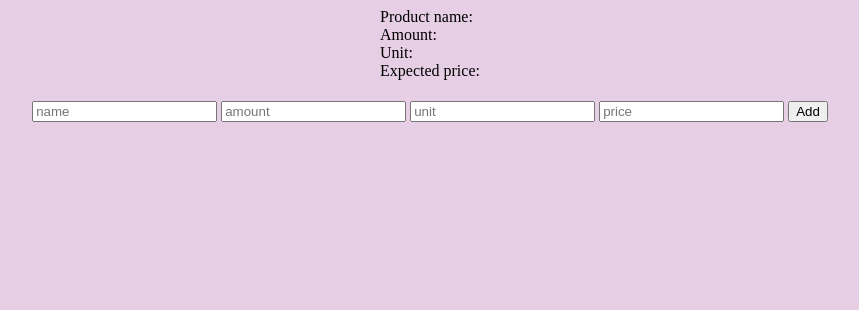
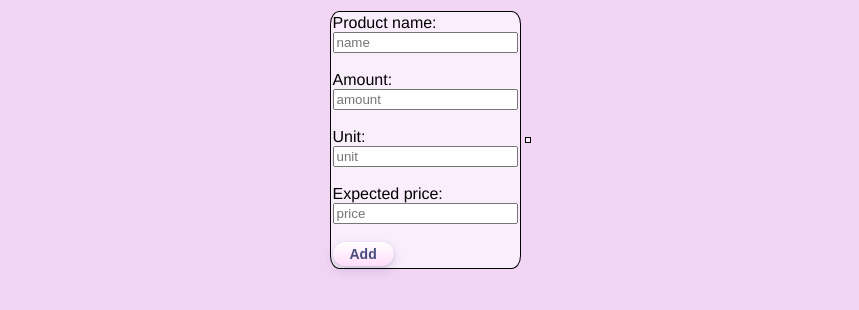
Before and after one commit to Benio-sama/shopping_list_app, a website: page public/index.html in a window 1280 px wide. Shown: the whole page, without its empty margins (210-1069 px from the left). Drawn offline with Linux system fonts and the light colour scheme; no server answers.

Commit message:
font, button, margins

```diff
--- a/public/index.html
+++ b/public/index.html
@@ -7,33 +7,29 @@
     <link rel="stylesheet" href="style.css">
 </head>
 <body>
+    <table id="content">
+        <tbody>
+            <tr>
+                <td>
                     <div>
                         <label for="product"> Product name: </label><br>
-
+                        <input type="text" id="product" placeholder="name"><br><br>
                         <label for="amount"> Amount: </label><br>
-
+                        <input type="number" id="amount" placeholder="amount"><br><br>
                         <label for="unit"> Unit: </label><br>
-
+                        <input type="text" id="unit" placeholder="unit"><br><br>
                         <label for="exp_price"> Expected price: </label><br>
-       <br>
-
+                        <input type="number" id="exp_price" placeholder="price"><br><br>
+                        <button id="add"> Add </button>
                     </div>
-    <div>
-        <table id="list">
-           <tbody>
-            <tr>
-                <td><input type="text" id="product" placeholder="name"></td>
-                <td><input type="number" id="amount" placeholder="amount"></td>
-                <td><input type="text" id="unit" placeholder="unit"></td>
-                <td> <input type="number" id="exp_price" placeholder="price"></td>
-                <td colspan="2"><button id="add"> Add </button></td>
+                </td>
+                <td>
+                     <div id="list">
+                    </div>
+                </td>
             </tr>
-
-           </tbody>
-
         </tbody>
     </table>
-    </div>
     <script type="module" src="frontend.js"></script>
 </body>
 </html>
--- a/public/style.css
+++ b/public/style.css
@@ -1,8 +1,42 @@
 body{
-    background-color: rgb(230, 207, 228);
+    background-color: #f2d4f5;
+    font-family: 'Franklin Gothic Medium', 'Arial Narrow', Arial, sans-serif;
 }
 
 div{
     margin: auto;
     width:  fit-content;
+    border: 1px solid black;
+    padding: 2px;
+    border-radius: 5%;
+    background-color: #faedfc;
 }
+
+button{
+
+    display: inline-block;
+    outline: 0;
+    border: 0;
+    cursor: pointer;
+    font-weight: 600;
+    color: rgb(72, 76, 122);
+    font-size: 14px;
+    padding: 4px 17px;
+    border-radius: 50px;
+    background-image: linear-gradient(180deg,#ffffff,#ffdcfa);
+    box-shadow: 0 4px 11px 0 rgb(37 44 97 / 15%), 0 1px 3px 0 rgb(93 100 148 / 20%);
+    transition: all .2s ease-out;
+    :hover{
+        box-shadow: 0 8px 22px 0 rgb(37 44 97 / 15%), 0 4px 6px 0 rgb(93 100 148 / 20%);
+    }
+
+}
+
+#add{
+    margin: auto;
+}
+
+#content{
+    margin: auto;
+    border-radius: 5%;
+}
```
Lines whose indentation alone changed are shown as unchanged.
